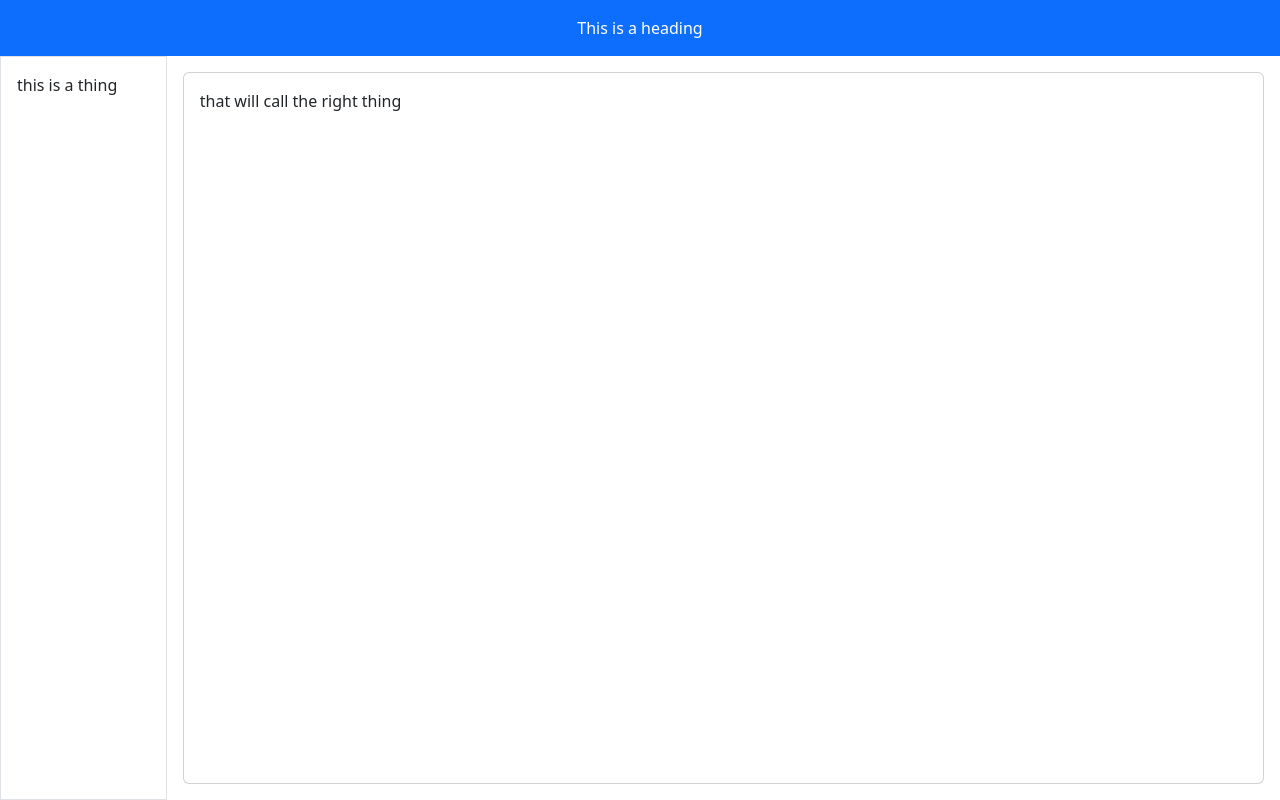
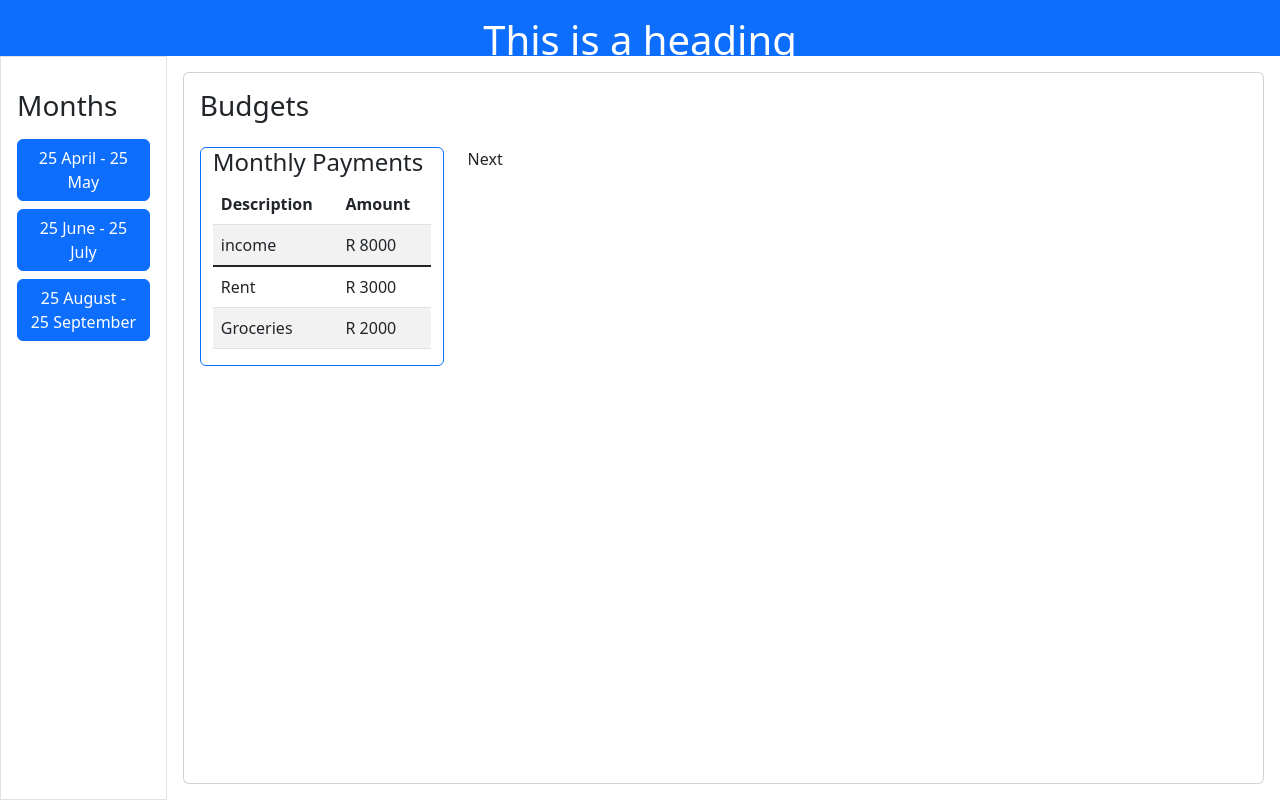
Before and after one commit to WernervanderMerwe/budgeting-app, an Angular app: page / in a window 1280 px wide. Built offline with nearby package versions, Linux system fonts and the light colour scheme.

Commit message:
some progress on UI framework

```diff
--- a/src/app/app.component.html
+++ b/src/app/app.component.html
@@ -2,13 +2,56 @@
   class="container w-100 bg-primary text-white text-center p-3"
   style="height: 7vh; max-width: 100%"
 >
-  This is a heading
+  <h1>This is a heading</h1>
 </div>
 
 <div class="m-0 d-flex">
-  <div class="border p-3" style="width: 15%; height: 93vh">this is a thing</div>
+  <div class="container border p-3" style="width: 15%; height: 93vh">
+    <div class="heading mt-3"><h3>Months</h3></div>
+    <div class="vstack gap-2 mt-3">
+      <!-- todo play with active class for click events and default -->
+      <button *ngFor="let m of months; index as i" class="btn btn-primary">
+        {{ m }}
+      </button>
+    </div>
+  </div>
 
-  <div class="card w-100 m-3 p-3">that will call the right thing</div>
+  <div class="card w-100 m-3 p-3">
+    <div class="card-heading"><h3>Budgets</h3></div>
+    <div class="card-body px-0">
+      <div class="row">
+        <div class="col-3">
+          <div class="container-fluid border border-primary rounded-2">
+            <h4>Monthly Payments</h4>
+            <table class="table table-striped table-hover">
+              <thead>
+                <tr class="">
+                  <th>Description</th>
+                  <th class="">Amount</th>
+                </tr>
+              </thead>
+              <tbody>
+                <tr>
+                  <td>income</td>
+                  <td>R 8000</td>
+                </tr>
+                <tr class="table-group-divider">
+                  <td>Rent</td>
+                  <td>R 3000</td>
+                </tr>
+                <tr>
+                  <td>Groceries</td>
+                  <td>R 2000</td>
+                </tr>
+              </tbody>
+            </table>
+          </div>
+        </div>
+
+        <div class="col-9">Next</div>
+      </div>
+    </div>
+  </div>
 </div>
 
 <router-outlet></router-outlet>
--- a/src/app/app.component.ts
+++ b/src/app/app.component.ts
@@ -3,8 +3,15 @@ import { Component } from '@angular/core';
 @Component({
   selector: 'app-root',
   templateUrl: './app.component.html',
-  styleUrls: ['./app.component.scss']
+  styleUrls: ['./app.component.scss'],
 })
 export class AppComponent {
   title = 'budgeting-app';
+  active = 1;
+
+  months: string[] = [
+    '25 April - 25 May',
+    '25 June - 25 July',
+    '25 August - 25 September',
+  ];
 }
```
